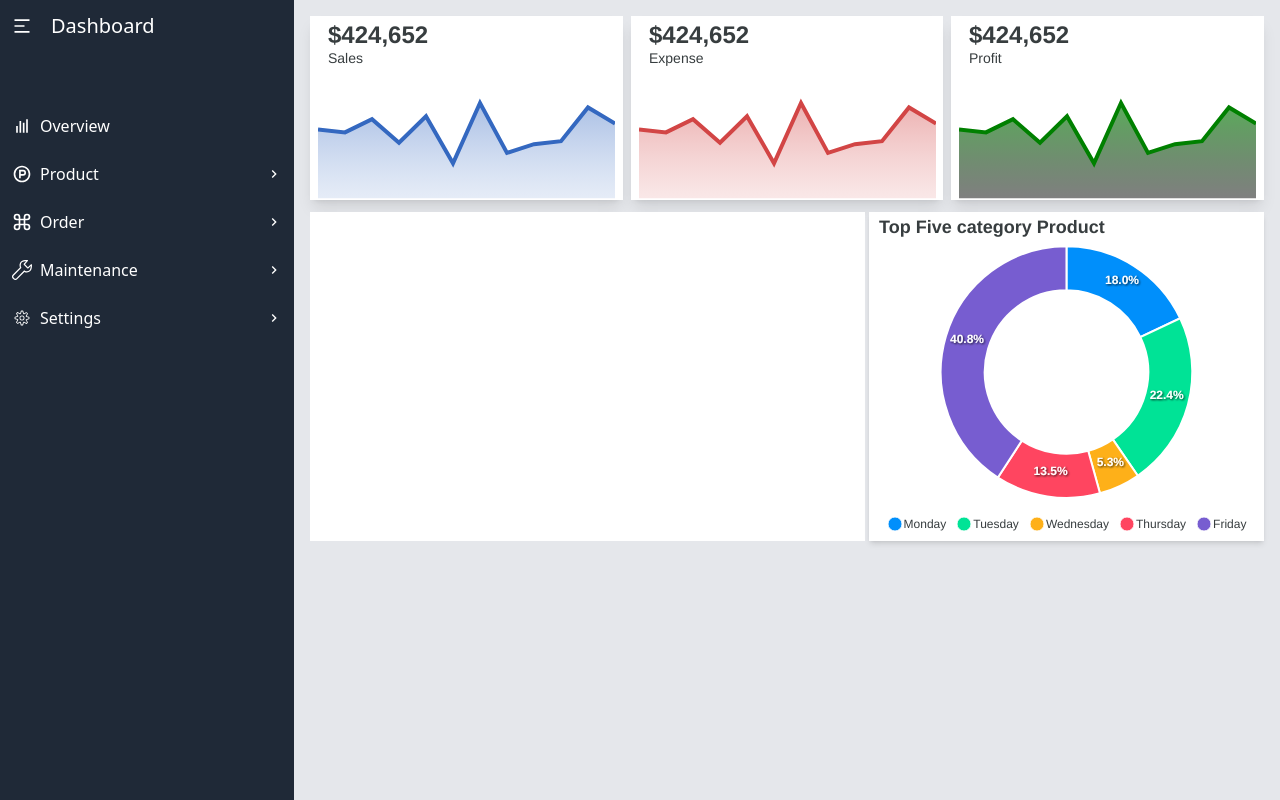
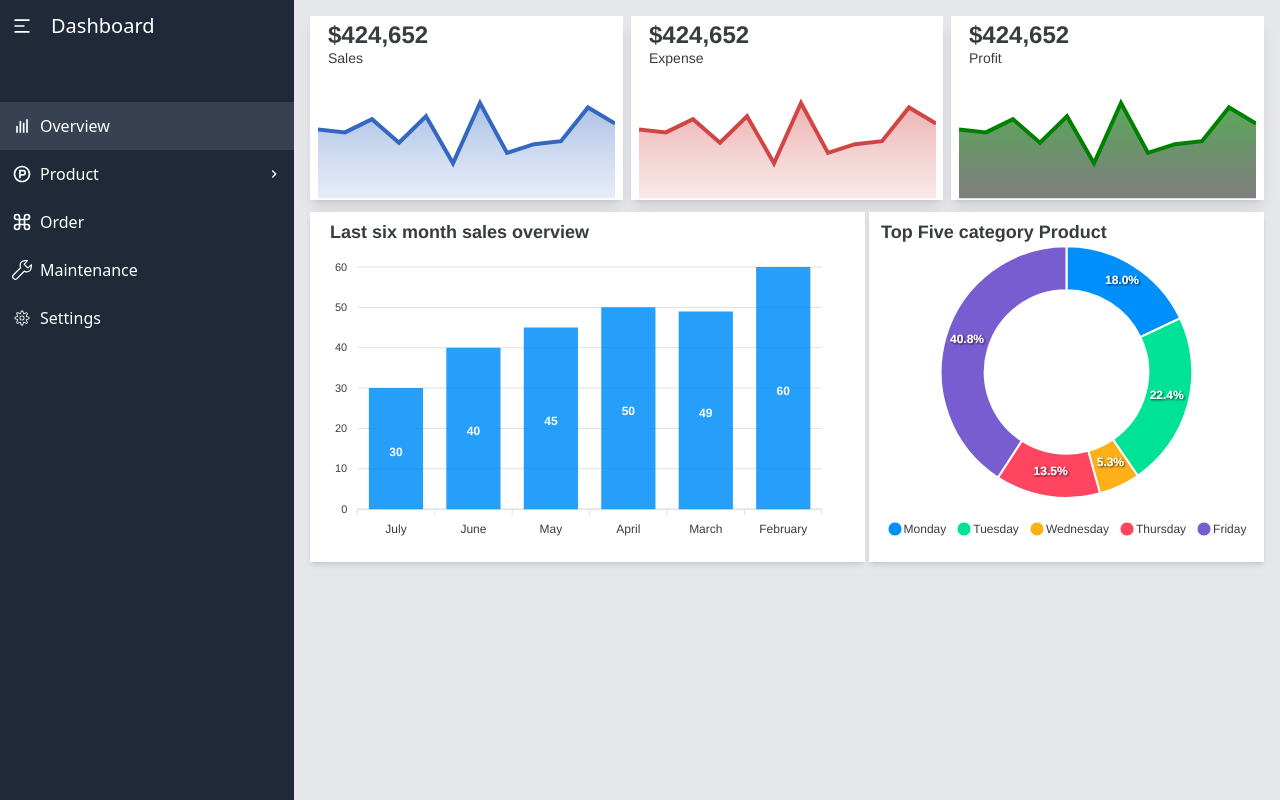
Before and after one commit to mdshehabsk/ecomerce, a React (Vite) app in the folder client/: page /admin in a window 1280 px wide. Built offline with nearby package versions, Linux system fonts and the light colour scheme.

Commit message:
feat:
starting add product page design

```diff
--- a/client/package.json
+++ b/client/package.json
@@ -18,6 +18,7 @@
     "react-icons": "^4.11.0",
     "react-redux": "^8.1.2",
     "react-router-dom": "^6.16.0",
+    "react-slugify": "^3.0.3",
     "recharts": "^2.10.4",
     "swiper": "^10.3.1"
   },
--- a/client/src/App.tsx
+++ b/client/src/App.tsx
@@ -7,8 +7,12 @@ import Footer from "@components/Footer/Footer";
 import Login from "@pages/auth/login/Login";
 import Auth from "@pages/auth/Auth";
 import Register from "@pages/auth/register/Register";
+
+// admin route
 import Admin from "@pages/admin/Admin";
 import Index from "@pages/admin/index";
+import AddProduct from "@pages/admin/AddProduct";
+import ManageProduct from "@pages/admin/ManageProduct";
 function App() {
   // Check if the current route is the admin page
   const isAdminPage = window.location.pathname.startsWith("/admin");
@@ -28,6 +32,8 @@ function App() {
         {/* all admin page are here */}
         <Route path="admin" element={<Admin />}>
           <Route index element={<Index />} />
+          <Route path="add-product" element={<AddProduct />} />
+          <Route path="manage-product" element={<ManageProduct />} />
         </Route>
       </Routes>
       {!isAdminPage && <Footer />}
--- a/client/src/components/Admin/LastSixMonthSalesChart.tsx
+++ b/client/src/components/Admin/LastSixMonthSalesChart.tsx
@@ -19,29 +19,29 @@ const options = {
     ]
   },
   title: {
-    text: "Last Six month sales overview",
+    text: "Last six month sales overview",
     offsetX: 2,
     offsetY:5,
     style: {
-      fontSize: "24px",
+      fontSize: "18px",
     },
   },
-  responsive: [
-    {
-      breakpoint: 768, // Adjust this breakpoint based on your design needs
-      options: {
-      title:{
-        style:{
-          fontSize:'20px'
-        }
-      },
-        chart: {
-          width: "100%", // Set width to 100% for smaller screens
-        },
-      },
-    },
+  // responsive: [
+  //   {
+  //     breakpoint: 768, // Adjust this breakpoint based on your design needs
+  //     options: {
+  //     title:{
+  //       style:{
+  //         fontSize:'20px'
+  //       }
+  //     },
+  //       chart: {
+  //         width: "100%", // Set width to 100% for smaller screens
+  //       },
+  //     },
+  //   },
 
-  ],
+  // ],
 };
 const series = [
   {
@@ -51,7 +51,7 @@ const series = [
 ];
 
 const LastSixMonthSalesChart = () => (
- <div className="px-2 bg-white md:col-span-7 " >
+ <div className="px-2 bg-white md:col-span-7  shadow-md " >
    <Chart options={options} series={series} type="bar"  />
  </div>
 );
--- a/client/src/components/Admin/Sidebar.tsx
+++ b/client/src/components/Admin/Sidebar.tsx
@@ -16,6 +16,7 @@ const sidebarItems = [
     id: 1,
     name: "Overview",
     icon: BiBarChart,
+    link: "/admin"
   },
   {
     id: 2,
@@ -25,74 +26,73 @@ const sidebarItems = [
       {
         id: 21,
         name: "Add Product",
+        link: 'add-product'
       },
       {
         id: 22,
-        name: "Edit Product",
+        name: "Manage Product",
+        link: 'manage-product'
       },
-      {
-        id: 23,
-        name: "Delete Product",
-      },
+
     ],
   },
   {
     id: 3,
     name: "Order",
     icon: FiCommand,
-    submenu: [
-      {
-        id: 31,
-        name: "Place Order",
-      },
-      {
-        id: 32,
-        name: "Track Order",
-      },
-      {
-        id: 33,
-        name: "Cancel Order",
-      },
-    ],
+    // submenu: [
+    //   {
+    //     id: 31,
+    //     name: "Place Order",
+    //   },
+    //   {
+    //     id: 32,
+    //     name: "Track Order",
+    //   },
+    //   {
+    //     id: 33,
+    //     name: "Cancel Order",
+    //   },
+    // ],
   },
   {
     id: 4,
     name: "Maintenance",
     icon: SlWrench,
-    submenu: [
-      {
-        id: 41,
-        name: "Scheduled Maintenance",
-      },
-      {
-        id: 42,
-        name: "Emergency Maintenance",
-      },
-    ],
+    // submenu: [
+    //   {
+    //     id: 41,
+    //     name: "Scheduled Maintenance",
+    //   },
+    //   {
+    //     id: 42,
+    //     name: "Emergency Maintenance",
+    //   },
+    // ],
   },
   {
     id: 5,
     name: "Settings",
     icon: CiSettings,
-    submenu: [
-      {
-        id: 51,
-        name: "General Settings",
-      },
-      {
-        id: 52,
-        name: "Security Settings",
-      },
-      {
-        id: 53,
-        name: "Account Settings",
-      },
-    ],
+    // submenu: [
+    //   {
+    //     id: 51,
+    //     name: "General Settings",
+    //   },
+    //   {
+    //     id: 52,
+    //     name: "Security Settings",
+    //   },
+    //   {
+    //     id: 53,
+    //     name: "Account Settings",
+    //   },
+    // ],
   },
 ];
 
 const Sidebar = () => {
-  const [activeItem, setActiveItem] = useState<null | number>(null);
+  const [activeItem, setActiveItem] = useState<null | number>(1);
 
   const handleItemClick = (item: number) => {
     setActiveItem(activeItem === item ? null : item);
@@ -128,6 +128,12 @@ const Sidebar = () => {
 
         <ul className="mt-[50px]">
           {sidebarItems.map((item) => (
+            item.link ? <Link        className={`text-white flex flex-wrap items-center  hover:bg-gray-700 transition-['background']  w-full  `} to={item.link}>    <div className={`flex items-center gap-2  hover:bg-gray-700 transition-['background'] p-3 w-full ${activeItem === item.id && "bg-gray-700"} `}>
+            <item.icon className="text-xl" />
+            <span className=""> {item.name} </span>
+
+
+          </div> </Link> :
             <li
               onClick={() => handleItemClick(item.id)}
               key={item.id}
@@ -152,7 +158,7 @@ const Sidebar = () => {
                         key={subItem.id}
                         className="py-2 border-t border-gray-700 hover:bg-gray-700  pl-5 "
                       >
-                        <Link to="/new" className="py-3">
+                        <Link to={subItem.link} className="block ">
                           {subItem.name}
                         </Link>
                       </li>
--- a/client/src/components/Admin/TopFiveCategoryProductPieChart.tsx
+++ b/client/src/components/Admin/TopFiveCategoryProductPieChart.tsx
@@ -1,22 +1,23 @@
-import { ApexOptions } from "apexcharts"
-import ReactApexChart from "react-apexcharts"
+import { ApexOptions } from "apexcharts";
+import ReactApexChart from "react-apexcharts";
 
-
-const series = [44, 55, 13, 33,100]
-const option:ApexOptions =  {
+const series = [44, 55, 13, 33, 100];
+const option: ApexOptions = {
   chart: {
-      width:'100%'
+    width: "100%",
   },
-    title:{
-        text:'Top Five category Product',
-        style:{
-            fontSize:"18px"
-        }
+  title: {
+    text: "Top Five category Product",
+    offsetY: 5,
+    offsetX:2,
+    style: {
+      fontSize: "18px",
+    },
   },
   dataLabels: {
-      enabled: true
+    enabled: true,
   },
-    labels: ["Monday", "Tuesday", "Wednesday", "Thursday", "Friday", ],
+  labels: ["Monday", "Tuesday", "Wednesday", "Thursday", "Friday"],
   // responsive: [{
   //   breakpoint: 480,
   //   options: {
@@ -29,19 +30,17 @@ const option:ApexOptions =  {
   //   }
   // }],
   legend: {
-      position: 'bottom',
-      offsetY: 0,
-    }
-  }
-
-
+    position: "bottom",
+    offsetY: 5,
+  },
+};
 
 const TopFiveCategoryProductPieChart = () => {
   return (
-    <div className="bg-white shadow-md  lg:col-span-5 grow " >
+    <div className="bg-white shadow-md  lg:col-span-5 grow ">
       <ReactApexChart options={option} series={series} type="donut" />
     </div>
-  )
-}
+  );
+};
 
-export default TopFiveCategoryProductPieChart
+export default TopFiveCategoryProductPieChart;
--- /dev/null
+++ b/client/src/pages/admin/AddProduct.tsx
@@ -0,0 +1,98 @@
+import React from "react";
+import slugify from 'react-slugify';
+const Box: React.FC<{ children: React.ReactNode }> = ({ children }) => (
+  <div className="p-4 bg-white shadow-sm rounded-sm">{children}</div>
+);
+
+const AddProduct = () => {
+  console.log(slugify('hello world'))
+  return (
+    <>
+
+       <div className=" grid grid-cols-1 gap-2 mb-2">
+       <Box>
+          <label
+            htmlFor="product-name"
+            className="block text-sm  font-semibold mb-2"
+          >
+            Product Name
+          </label>
+          <input
+            type="text"
+            id="product-name"
+            placeholder="Product Name"
+            className="w-full px-4 py-2 border rounded-sm outline-none focus:border-mainBlueColor "
+          />
+        </Box>
+        <Box>
+          <label
+            htmlFor="product-url"
+            className="block text-sm  font-semibold mb-2"
+          >
+            Product URL
+          </label>
+          <input
+            type="text"
+            id="product-url"
+            placeholder="Product URL"
+            className="w-full px-4 py-2 border rounded-sm outline-none focus:border-mainBlueColor "
+          />
+        </Box>
+       </div>
+
+      <div className="grid grid-cols-1 sm:grid-cols-2 lg:grid-cols-3  gap-2 items-center">
+        <Box>
+          <label
+            htmlFor="buying-price"
+            className="block text-sm  font-semibold mb-2"
+          >
+            Buying Price
+          </label>
+          <input
+            min={0}
+            type="number"
+            id="buying-price"
+            placeholder="Product Buying Price"
+            className="w-full px-4 py-2 border rounded-sm outline-none focus:border-mainBlueColor "
+          />
+        </Box>
+        <Box>
+          <label
+            htmlFor="regular-price"
+            className="block text-sm  font-semibold mb-2"
+          >
+            Regular Price
+          </label>
+          <input
+            min={0}
+            type="number"
+            id="regular-price"
+            placeholder="Product Regular Price"
+            className="w-full px-4 py-2 border rounded-sm outline-none focus:border-mainBlueColor "
+          />
+        </Box>
+        <Box>
+          <label
+            htmlFor="offer-price"
+            className="block text-sm  font-semibold mb-2"
+          >
+            Offer Price
+          </label>
+          <div className="flex">
+            <button disabled className="px-2 py-1 border-y border-l text-orangeColor" >-20%</button>
+          <input
+            min={0}
+            type="number"
+            id="offer-price"
+            placeholder="Product Offer Price"
+            className="w-full px-4 py-2 border rounded-sm outline-none focus:border-mainBlueColor "
+          />
+          </div>
+        </Box>
+      </div>
+
+    </>
+  );
+};
+
+export default AddProduct;
--- a/client/src/pages/admin/Admin.tsx
+++ b/client/src/pages/admin/Admin.tsx
@@ -13,11 +13,10 @@ const Admin = () => {
    <div className="flex w-screen h-screen   " >
     <Sidebar/>
 
-    <div className="flex-1 bg-gray-200 md:p-4 overflow-y-auto " >
-      <button className="px-4 py-2 bg-blue-500 text-white md:hidden "  onClick={sidebarShow} >Click</button>
+    <div className="flex-1 bg-gray-200 p-2 md:p-4 overflow-y-auto " >
+      <button className="px-4 py-2 bg-blue-500 text-white md:hidden " onClick={sidebarShow} >Click</button>
     <Outlet/>
     </div>
-
    </div>
   )
 }
--- /dev/null
+++ b/client/src/pages/admin/ManageProduct.tsx
@@ -0,0 +1,9 @@
+
+
+const ManageProduct = () => {
+  return (
+    <div>ManageProduct</div>
+  )
+}
+
+export default ManageProduct
```
Also changed, not shown: 1 other file (tests, documents, lock files or other folders). Lines whose indentation alone changed are shown as unchanged.
